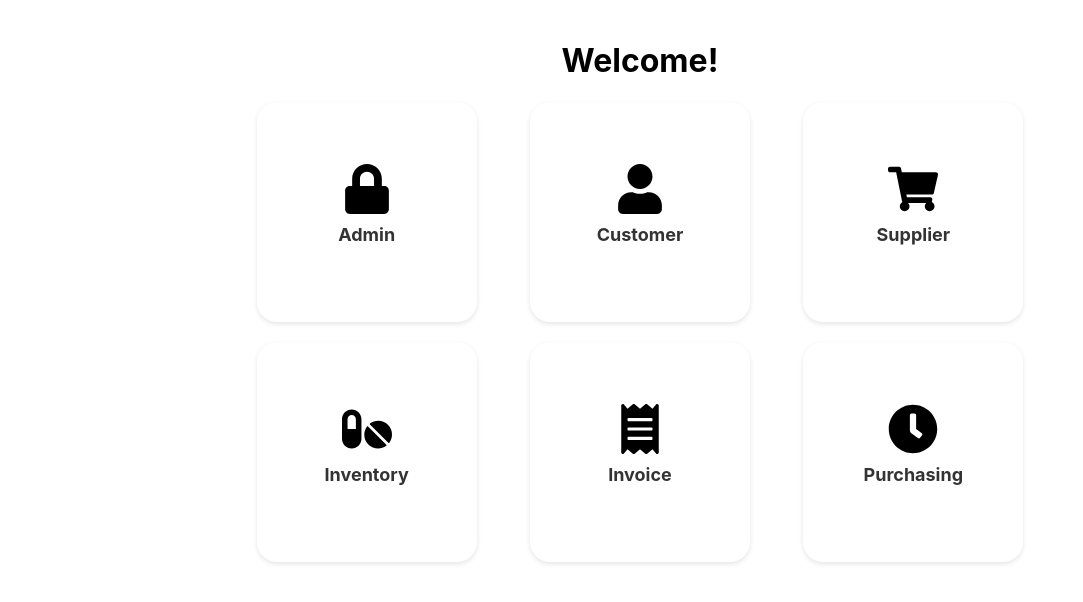
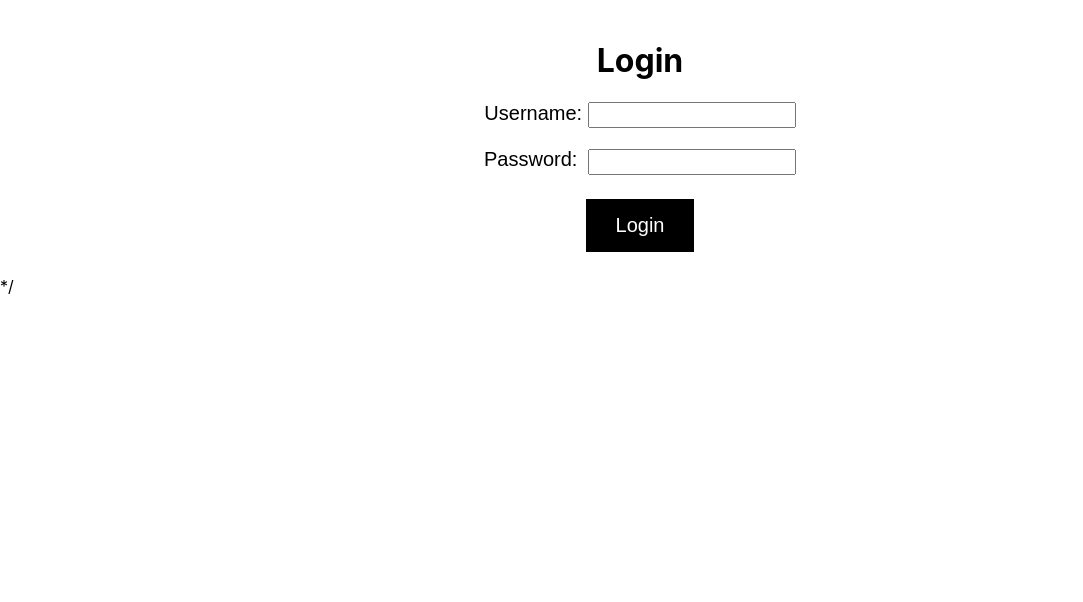
Before and after one commit to nicolaics/pos_pharmacy, a React (Create React App) app in the folder frontend/: page / in a window 1280 px wide. Shown: the top 602 px of the page, without its empty margins (0-1083 px from the left). Built offline with nearby package versions, Linux system fonts and the light colour scheme.

Commit message:
add login page

```diff
--- a/frontend/package.json
+++ b/frontend/package.json
@@ -13,6 +13,7 @@
     "react": "^18.3.1",
     "react-dom": "^18.3.1",
     "react-icons": "^5.3.0",
+    "react-router-dom": "^6.26.1",
     "react-scripts": "5.0.1",
     "typescript": "^4.9.5",
     "web-vitals": "^2.1.4"
--- a/frontend/src/App.tsx
+++ b/frontend/src/App.tsx
@@ -1,10 +1,19 @@
 import React from "react";
 import LandingPage from "./components/Home/Home";
+import LoginPage from "./components/Login/Login";
+import { Routes, Route } from "react-router-dom";
 
 const App: React.FC = () => {
   return (
     <div className="App">
-      <LandingPage />
+      {/* <LoginPage /> */}
+
+      <Routes>
+        <Route path="/" element={<LoginPage/>} />
+        <Route path="/Home" element={<LandingPage/>} />
+      </Routes> */
+
+      {/* {/* <LandingPage /> */}
     </div>
   );
 };
--- a/frontend/src/components/Home/Home.css
+++ b/frontend/src/components/Home/Home.css
@@ -27,7 +27,7 @@
   transition: transform 0.5s;
 }
 
-.grid-item:hover {
+.grid-item:hover, .logout-item:hover {
   transform: scale(1.05);
 }
 
@@ -36,3 +36,18 @@
   font-size: 18px;
   color: #333;
 }
+
+.logout-item {
+  display: flex;
+  flex-direction: column;
+  grid-column: span 3;
+  align-items: center;
+  justify-content: center;
+  background-color: white;
+  border-radius: 20px;
+  width: 750px;
+  height: 200px;
+  padding: 10px;
+  box-shadow: 0px 2px 5px rgba(0, 0, 0, 0.1);
+  transition: transform 0.5s;
+}
--- a/frontend/src/components/Home/Home.tsx
+++ b/frontend/src/components/Home/Home.tsx
@@ -1,4 +1,4 @@
-import React from "react";
+import React, { useEffect, useState } from "react";
 import {
   FaLock,
   FaShoppingCart,
@@ -7,9 +7,21 @@ import {
   FaUser,
   FaClock
 } from "react-icons/fa";
+
+import { IoIosLogOut } from "react-icons/io"
 import "./Home.css";
+import { useNavigate } from "react-router-dom";
 
 const LandingPage: React.FC = () => {
+  const [isAuthenticated, setIsAuthenticated] = useState(false); // Track authentication
+  const [error, setError] = useState<string | null>(null); // Track error state if needed
+
+  const navigate = useNavigate();
+
+  const logout = () => {
+    navigate("/", { replace: true });
+  }
+
   return (
     <div className="landing-page">
       <h1>Welcome!</h1>
@@ -38,6 +50,10 @@ const LandingPage: React.FC = () => {
           <FaClock size={50} />
           <h2>Purchasing</h2>
         </div>
+        <div className="logout-item" onClick={logout}>
+          <IoIosLogOut size={50} />
+          <h2>Logout</h2>
+        </div>
       </div>
     </div>
   );
--- /dev/null
+++ b/frontend/src/components/Login/Login.css
@@ -0,0 +1,51 @@
+.login-grid {
+    text-align: center;
+    padding: 20px;
+}
+
+input[type=text] {
+    display: inline-block;
+    justify-items: center;
+    align-items: center;
+    margin-bottom: 20px;
+    height: 20px;
+    width: 200px;
+}
+
+input[type=password] {
+    display: inline-block;
+    justify-items: center;
+    align-items: center;
+    margin-bottom: 20px;
+    margin-left: 5px;
+    height: 20px;
+    width: 200px;
+}
+
+input[type=submit] {
+    background-color: black;
+    border: none;
+    color: white;
+    padding: 15px 30px;
+    text-decoration: none;
+    font-size: 20px;
+    margin: 4px 2px;
+    cursor: pointer;
+
+    /* display: flex;
+    flex-direction: column;
+    align-items: center;
+    justify-content: center;
+    background-color: white;
+    border-radius: 20px;
+    width: 200px;
+    height: 200px;
+    padding: 10px;
+    box-shadow: 0px 2px 5px rgba(0, 0, 0, 0.1);
+    transition: transform 0.5s; */
+}
+
+label {
+    font-family: Arial, Helvetica, sans-serif;
+    font-size: 20px;
+}
--- /dev/null
+++ b/frontend/src/components/Login/Login.tsx
@@ -0,0 +1,84 @@
+import React, { useState } from "react";
+import "./Login.css";
+import { useNavigate } from "react-router-dom";
+import LandingPage from "../Home/Home";
+
+// so we will define our constants here
+const url = 'http://localhost:19230/api/v1/cashier/login';
+
+const username = 'admin';
+const password = 'admin1234!';
+
+// now we configure the fetch request to the url endpoint.
+// we should probably put it inside a separate function since
+// you're using a browser, you probably will bind this request
+// to a click event or something.
+async function login() {
+  const response = await fetch(url, {
+        method: 'POST',
+        headers: {
+            'Content-Type': 'application/json'
+        },
+        body: JSON.stringify({
+            name: username,
+            password: password,
+        }),
+    });
+    // An important thing to note is that an error response will not throw
+    // an error so if the result is not okay we should throw the error
+    if (!response.ok) {
+        throw response;
+    }
+    return await response.json();
+}
+
+const LoginPage: React.FC = () => {
+    const [username, setUsername] = useState("");
+    const [password, setPassword] = useState("");
+
+    const navigate = useNavigate();
+
+    const handleUsernameChange = (event: any) => {
+        setUsername(event.target.value);
+    };
+
+    const handlePasswordChange = (event: any) => {
+        setPassword(event.target.value);
+    };
+
+    const handleSubmit = (event: any) => {
+        event.preventDefault();
+
+        if (username === "" || password === "") {
+            alert(`username and password cannot be empty`);
+            return;
+        }
+
+        // alert(`You typed ${username}\n ${password}`);
+        // console.log(login());
+        // setUsername("");
+        // setPassword("");
+        navigate("/Home");
+    };
+
+    return (
+        <div className="login-grid">
+            <h1>Login</h1>
+            <span className="login-form">
+                <form onSubmit={handleSubmit}>
+                    <label id="username">Username: </label>
+                    <input type="text" id="username" value={username} onChange={handleUsernameChange}/>
+                    <br />
+
+                    <label id="password">Password: </label>
+                    <input type="password" id="password" value={password} onChange={handlePasswordChange} />
+                    <br />
+
+                    <input type="submit" value={"Login"} />
+                </form>
+            </span>
+        </div>
+    );
+};
+
+export default LoginPage;
```
Also changed, not shown: frontend/src/index.tsx (+5 -2 lines), 15 other files (tests, documents, lock files or other folders).
